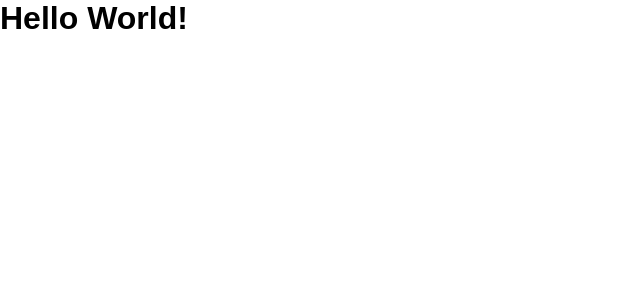
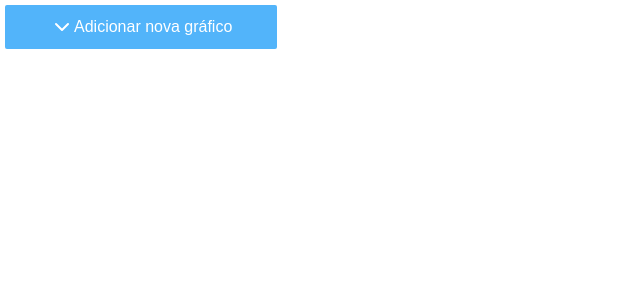
Before and after one commit to Wenderf5/Desafio-tecnico-Easysecrets, a React (Vite) app: page / in a window 1280 px wide. Shown: the top 300 px of the page, without its empty margins (0-640 px from the left). Built offline with nearby package versions, Linux system fonts and the light colour scheme; a web font is replaced by a local one.

Commit message:
feat: add chart button

```diff
--- /dev/null
+++ b/src/components/addChart/_components/label/index.module.css
@@ -0,0 +1,6 @@
+.LabelText {
+    color: white;
+    display: flex;
+    align-items: center;
+    justify-content: center;
+}
--- /dev/null
+++ b/src/components/addChart/_components/label/index.tsx
@@ -0,0 +1,10 @@
+import style from './index.module.css';
+import { Plus, ChevronDown, ChevronUp } from 'lucide-react';
+
+export function Label() {
+    return (
+        <p className={style.LabelText}>
+            <ChevronDown /> Adicionar nova gráfico
+        </p>
+    );
+}
--- /dev/null
+++ b/src/components/addChart/_components/options/_components/option/index.module.css
@@ -0,0 +1,9 @@
+.option{
+    background: none;
+    border: none;
+    color: white;
+    display: flex;
+    align-items: center;
+    justify-content: center;
+    gap: 15px;
+}
--- /dev/null
+++ b/src/components/addChart/_components/options/_components/option/index.tsx
@@ -0,0 +1,11 @@
+import style from './index.module.css';
+interface props {
+    icon: React.ReactNode,
+    label: string
+}
+
+export function Option({ icon, label }: props) {
+    return (
+        <button className={style.option}>{label} {icon}</button>
+    );
+}
--- /dev/null
+++ b/src/components/addChart/_components/options/index.module.css
@@ -0,0 +1,5 @@
+.containerOptions {
+    gap: 8px;
+    display: flex;
+    flex-direction: column;
+}
--- /dev/null
+++ b/src/components/addChart/_components/options/index.tsx
@@ -0,0 +1,15 @@
+import style from './index.module.css';
+import { Option } from './_components/option';
+import { ChartLine, ChartArea, ChartColumnBig, ChartPie } from 'lucide-react';
+
+
+export function Options() {
+    return (
+        <div className={style.containerOptions}>
+            <Option icon={<ChartLine />} label='Gráfico de linha' />
+            <Option icon={<ChartArea />} label='Gráfico de area' />
+            <Option icon={<ChartColumnBig />} label='Gráfico de barra' />
+            <Option icon={<ChartPie />} label='Gráfico de pizza' />
+        </div>
+    );
+}
--- /dev/null
+++ b/src/components/addChart/index.module.css
@@ -0,0 +1,10 @@
+.addChartContainer {
+    gap: 10px;
+    margin: 5px;
+    display: flex;
+    border-radius: 2px;
+    align-self: flex-start;
+    flex-direction: column;
+    padding: 10px 45px 10px 45px;
+    background-color: #52b4fa;
+}
--- /dev/null
+++ b/src/components/addChart/index.tsx
@@ -0,0 +1,28 @@
+import style from './index.module.css';
+import { useState } from 'react';
+import { Label } from './_components/label';
+import { Options } from './_components/options';
+import { AnimatePresence, motion } from 'framer-motion';
+
+export function AddChart() {
+    const [open, setOpen] = useState<boolean>(false);
+
+    return (
+        <div onClick={() => setOpen(!open)} className={style.addChartContainer}>
+            <Label />
+            <AnimatePresence>
+                {open && (
+                    <motion.div
+                        initial={{ opacity: 0, height: 0 }}
+                        animate={{ opacity: 1, height: "auto" }}
+                        exit={{ opacity: 0, height: 0 }}
+                        transition={{ duration: 0.3 }}
+                        style={{ overflow: "hidden" }}
+                    >
+                        <Options />
+                    </motion.div>
+                )}
+            </AnimatePresence>
+        </div>
+    );
+}
--- a/src/pages/dashboard/index.tsx
+++ b/src/pages/dashboard/index.tsx
@@ -1,3 +1,4 @@
+import { AddChart } from "../../components/addChart";
 import style from "./index.module.css";
 
 export function Dashboard() {
@@ -5,7 +6,7 @@ export function Dashboard() {
     return (
         <>
             <main className={style.main}>
-                <h1>Hello World!</h1>
+                <AddChart />
             </main>
         </>
     );
```
